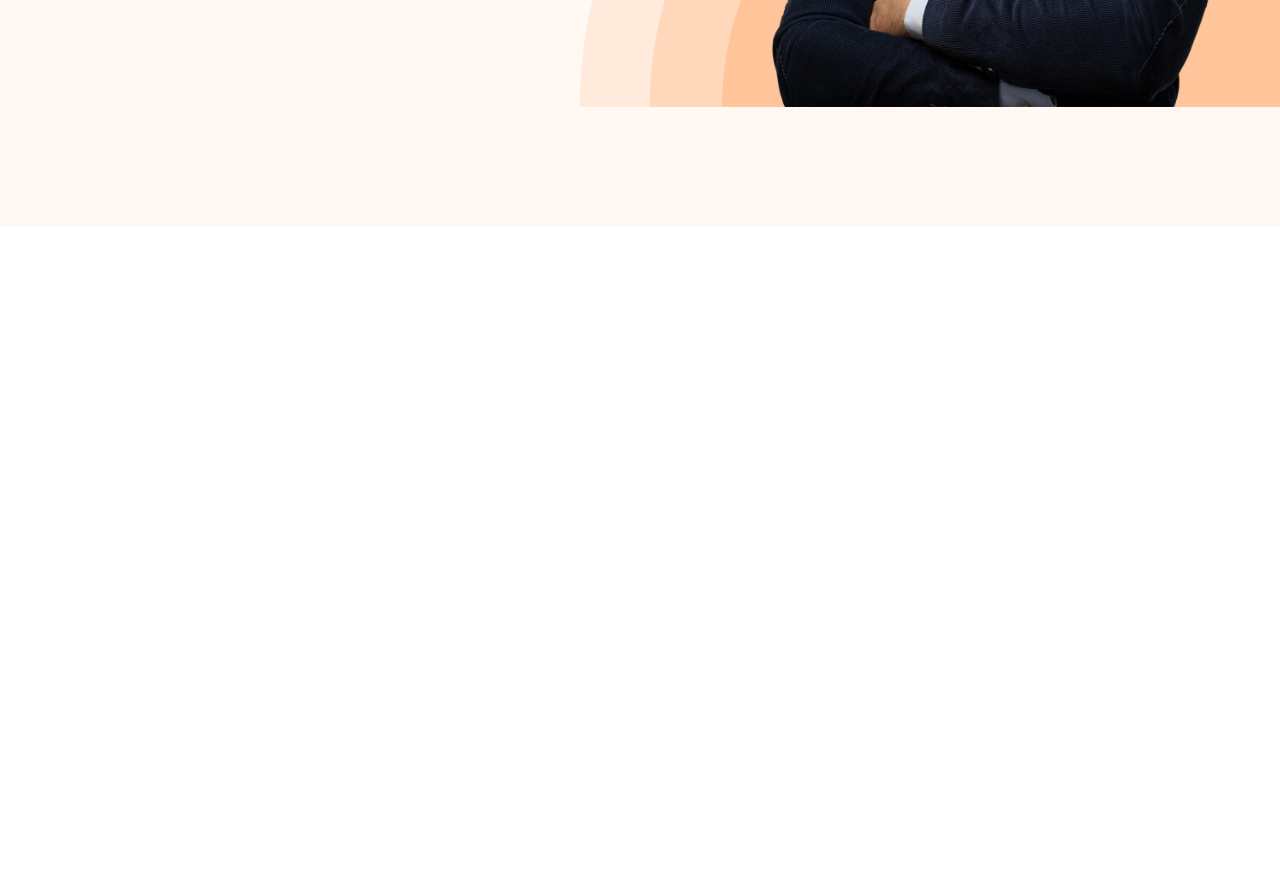
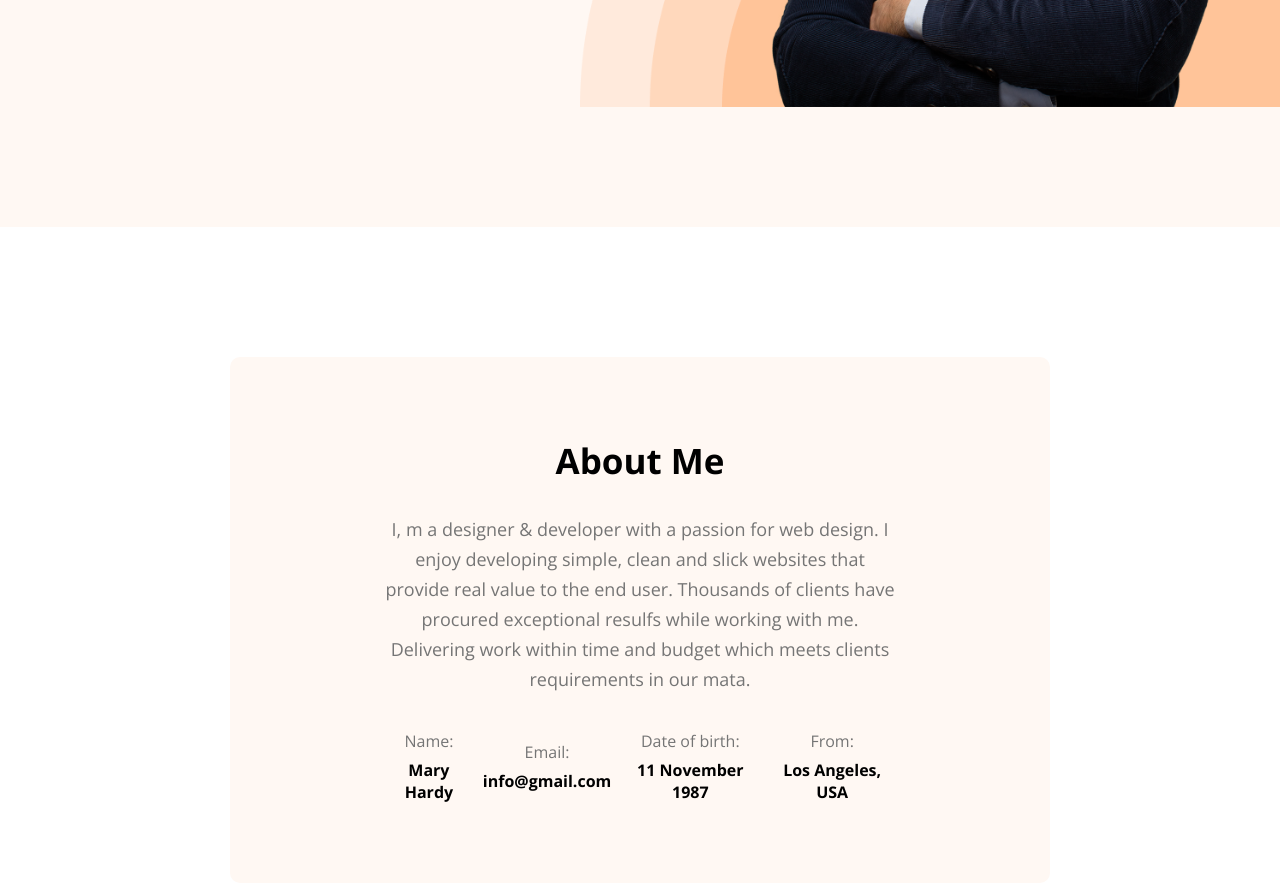
Before and after one commit to mohammad-anar/port-folio-web-programming-here, a plain HTML site: page index.html in a window 1280 px wide. Shown: the part 573-1459 px from the top of the page. Before the commit the page ends 800 px from the top, so only its background shows below. Drawn offline with nearby package versions, Linux system fonts and the light colour scheme.

Commit message:
about section added

```diff
--- a/index.html
+++ b/index.html
@@ -49,7 +49,40 @@
     ============================================================= -->
 
     <main>
-
+        <section id="about">
+            <div class="about-container">
+                <h1 class="about-title section-heading">
+                    About Me
+                </h1>
+                <p class="about-description">
+                    I, m a designer & developer with a passion for web design. I enjoy developing simple, clean and slick websites that provide real value to the end user. Thousands of clients have procured exceptional resulfs while working with me. Delivering work within time and budget which meets clients requirements in our mata.
+                </p>
+                <div class="about-address">
+                    <div class="about-info">
+                        <h4 class="info-title">Name:</h4>
+                        <h4 class="info-description">Mary Hardy</h4>
+                    </div>
+                    <div class="about-info">
+                        <h4 class="info-title">Email:</h4>
+                        <h4 class="info-description">
+                            info@gmail.com
+                        </h4>
+                    </div>
+                    <div class="about-info">
+                        <h4 class="info-title">Date of birth:</h4>
+                        <h4 class="info-description">
+                            11 November 1987
+                        </h4>
+                    </div>
+                    <div class="about-info">
+                        <h4 class="info-title">From:</h4>
+                        <h4 class="info-description">
+                            Los Angeles, USA
+                        </h4>
+                    </div>
+                </div>
+            </div>
+        </section>
     </main>
     <!-- main end here
     ====================================================== -->
--- a/style.css
+++ b/style.css
@@ -12,6 +12,12 @@ html{
 }
 body{
     font-family: 'Open Sans', sans-serif;
+}
+/* common code starts here  */
+.section-heading{
+    text-align: center;
+    font-size: 35px;
+    font-weight: 700;
 }
 header{
     background-color: #FFF8F3;
@@ -91,3 +97,28 @@ header{
 }
 
 /* about section start here  */
+.about-container{
+    text-align: center;
+    border-radius: 10px;
+    background: #FFF8F3;
+    margin: 130px 230px;
+    padding: 80px 155px;
+}
+.about-description{
+    color: #757575;
+    font-size: 18px;
+    font-weight: 400;
+    line-height: 30px;
+    padding: 30px 0;
+    text-align: center;
+}
+.about-address{
+    display: flex;
+    align-items: center;
+    column-gap: 10px;
+}
+.info-title{
+    color: #757575;
+    font-weight: normal;
+    line-height: 35px;
+}
```
